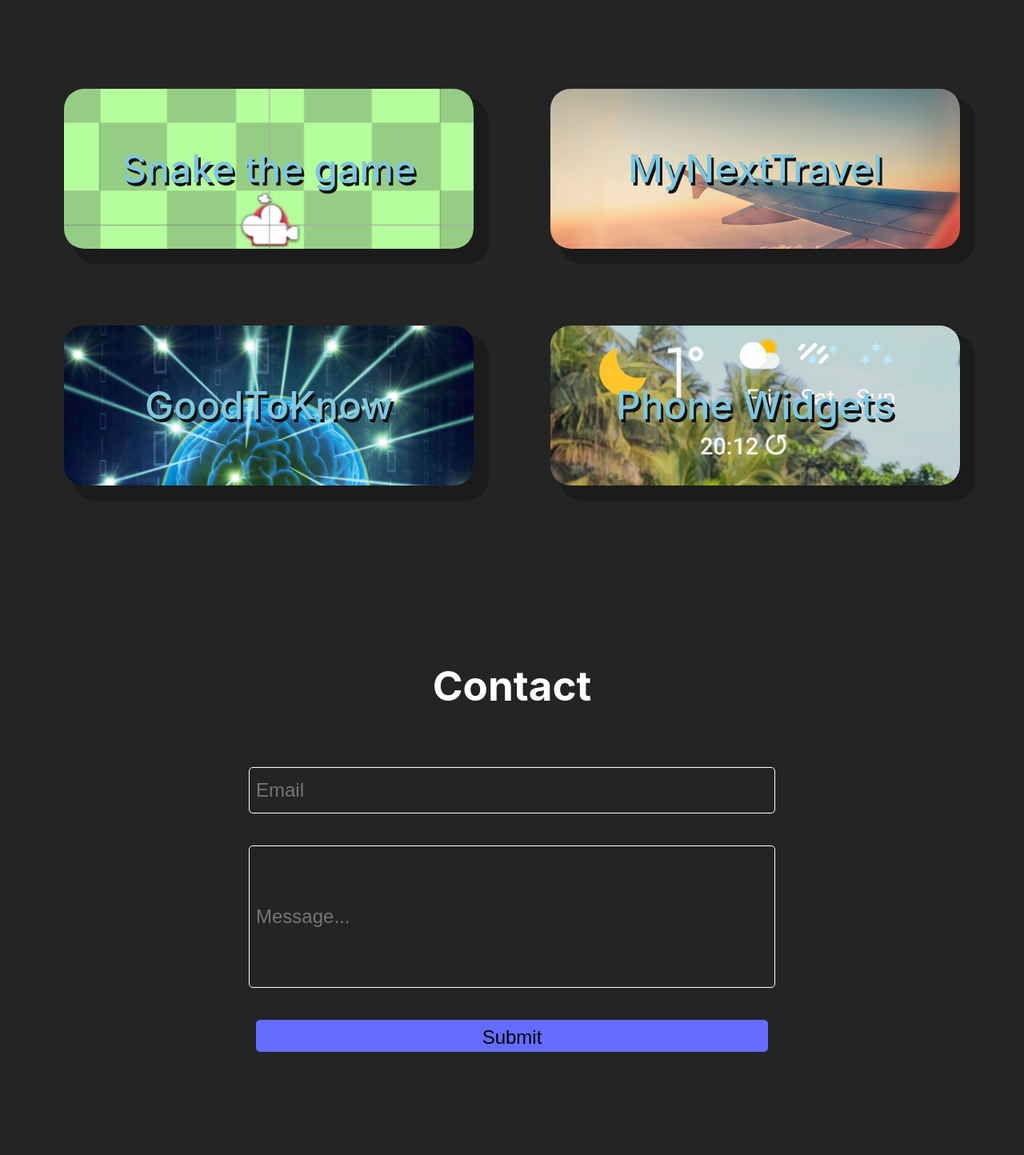
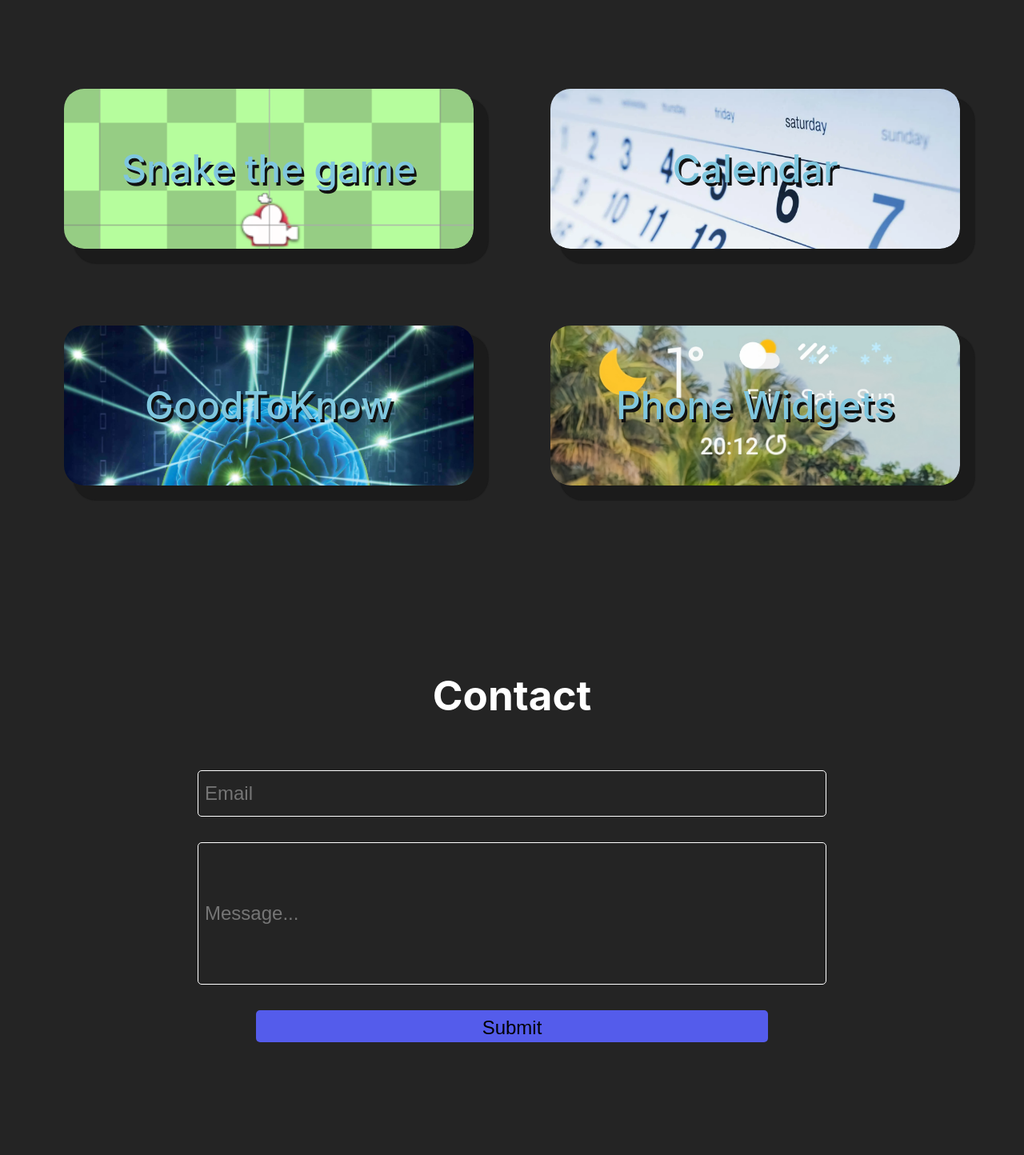
Before and after one commit to lis531/oldPortfolio, a React (Vite) app: page / in a window 1280 px wide. Shown: the part 446-1890 px from the top of the page at 80% size. Built offline with nearby package versions, Linux system fonts and the light colour scheme.

Commit message:
update #2
zmiany nazw, nowe zdjęcie, zmienione wartości (css), poprawki, dodanie modułów

```diff
--- a/index.html
+++ b/index.html
@@ -7,7 +7,7 @@
   </head>
   <body>
     <div id="root"></div>
-    <script type="module" src="/src/main.jsx"></script>
+    <script type="module" src="/src/app.jsx"></script>
   </body>
   <form name="contact" method="POST" netlify netlify-honeypot="bot-field" hidden>
     <input type="text" name="name" />
--- a/src/AboutMe.jsx
+++ b/src/AboutMe.jsx
@@ -2,7 +2,7 @@ function AboutMe() {
     return(
         <div className="aboutMe" id="about_me">
             <h1>About Me</h1>
-            <p>My name is Borys and I am from Poland. I enjoy creating websites, games and usefull programs.</p>
+            <p>My name is Borys and I am from Poland. I enjoy creating websites, games and useful programs.</p>
         </div>
     )
 }
--- a/src/main.jsx
+++ b/src/app.jsx
@@ -1,11 +1,11 @@
 import React from 'react'
 import ReactDOM from 'react-dom/client'
+import './index.css'
 import Projects from './projects'
 import UpperBar from './upperBar'
 import AboutMe from './AboutMe'
 import Contact from './contact'
 import Footer from './Footer'
-import './index.css'
 
 ReactDOM.createRoot(document.getElementById('root')).render(
     <React.StrictMode>
@@ -14,5 +14,6 @@ ReactDOM.createRoot(document.getElementById('root')).render(
         <Projects />
         <Contact />
         <Footer />
-  </React.StrictMode>,
+    </React.StrictMode>
 )
+export default App
--- a/src/index.css
+++ b/src/index.css
@@ -92,6 +92,7 @@ h1 {
   background-color: #242424;
   border-radius: 25px;
   transition: ease-in-out 0.5s;
+  transition: width 2s, height 4s;
 }
 
 #SnakeTHEgame{
@@ -99,8 +100,8 @@ h1 {
   background-repeat: no-repeat;
   background-size: cover;
 }
-#MyNextTravel{
-  background-image: url(travel.jpg);
+#Calendar{
+  background-image: url(calendar.webp);
   background-repeat: no-repeat;
   background-size: cover;
 }
@@ -115,7 +116,7 @@ h1 {
   background-size: cover;
 }
 
-.box a{
+.box span{
   display: flex;
   justify-content: center;
   align-items: center;
@@ -125,6 +126,7 @@ h1 {
   height: 100%;
   border-radius: 25px;
   box-shadow: 15px 15px 1px 4px rgb(27, 27, 27);
+  font-weight: 500;
 }
 
 .box:hover{
@@ -150,12 +152,11 @@ h1 {
   width: 100%;
   background: #242424;
   color: #fff;
-  margin: 0 auto;
-  gap: 5vh;
+  gap: 4vh;
 }
 
 #emailInput{
-  width: 50%;
+  width: 60%;
   height: 5vh;
   border-radius: 5px;
   padding: 1vh;
@@ -170,7 +171,7 @@ h1 {
 }
 
 #textInput{
-  width: 50%;
+  width: 60%;
   height: 20vh;
   border-radius: 5px;
   padding: 1vh;
@@ -191,12 +192,12 @@ h1 {
   border: none;
   padding: 1vh;
   font-size: 1.5rem;
-  background-color: #646cff;
+  background-color: #545ceb;
   transition: ease-in-out 0.5s;
 }
 
 #submitBtn:hover{
-  background-color: #535bf2;
+  background-color: #3941d6;
 }
 
 /*Footer*/
--- a/src/main.js
+++ b/src/main.js
@@ -9,5 +9,4 @@ const SendData = () => {
   }
 }
 
-btn1.addEventListener('click', function() {
-  SendData();});
+btn1.addEventListener('click', SendData());
--- a/src/projects.jsx
+++ b/src/projects.jsx
@@ -1,15 +1,15 @@
-function Projects() {
+const Projects = () => {
   return (
     <div className="Projects" id="projects">
       <h1>My Projects</h1>
       <div id="img_1" className="wrapperMain">
         <div className="wrapper">
-          <div className="box" id="SnakeTHEgame"><a href="https://github.com/lis531/SnakeTHEgame">Snake the game</a></div>
-          <div className="box" id="MyNextTravel"><a href="https://github.com/lis531/MyNextTravel">MyNextTravel</a></div>
+          <div className="box" id="SnakeTHEgame"><span>Snake the game</span></div>
+          <div className="box" id="Calendar"><span>Calendar</span></div>
         </div>
         <div className="wrapper">
-          <div className="box" id="GoodToKnow"><a href="https://github.com/lis531/GoodToKnow">GoodToKnow</a></div>
-          <div className="box" id="PhoneWidgets"><a href="https://github.com/lis531/PhoneWidgets">Phone Widgets</a></div>
+          <div className="box" id="GoodToKnow"><span>GoodToKnow</span></div>
+          <div className="box" id="PhoneWidgets"><span>Phone Widgets</span></div>
         </div>
       </div>
     </div>
```
Also changed, not shown: src/snakeTheGame.jsx (deleted, +0 -12 lines), src/calendar.webp (added). Lines whose indentation alone changed are shown as unchanged.
